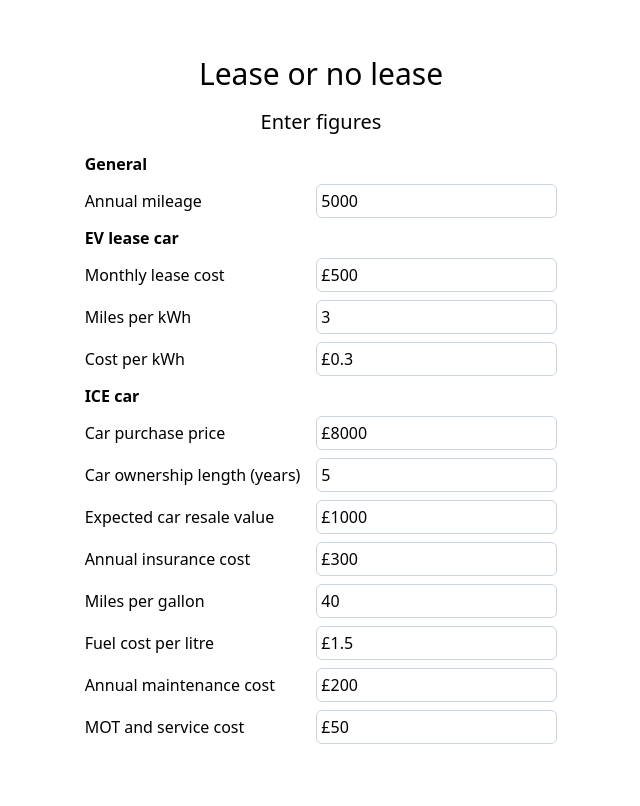
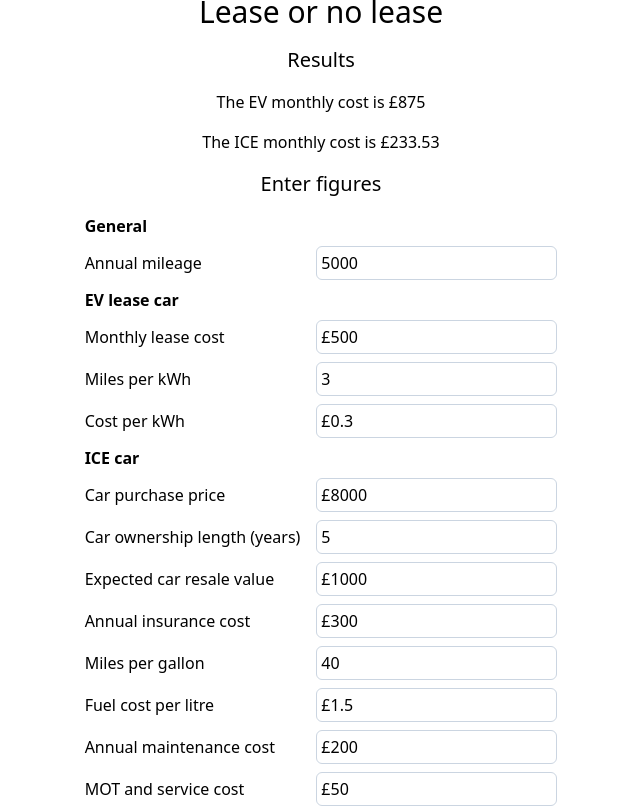
Before and after one commit to mattmarch/lease-or-no-lease, a React (Vite) app: page / in a window 1280 px wide. Shown: the whole page, without its empty margins (319-959 px from the left). Built offline with nearby package versions, Linux system fonts and the light colour scheme.

Commit message:
Add headline figures of monthly costs

```diff
--- a/src/App.tsx
+++ b/src/App.tsx
@@ -1,5 +1,6 @@
+import { CurrencyDisplay } from "./CurrencyDisplay";
 import { FigureInput } from "./FigureInput";
-import { useFigures } from "./figures";
+import { getMonthlyEvCost, getMonthlyIceCost, useFigures } from "./figures";
 
 const App = () => {
   const figures = useFigures();
@@ -7,6 +8,15 @@ const App = () => {
   return (
     <div className="flex flex-col items-center justify-center h-full space-y-4">
       <h1 className="text-3xl">Lease or no lease</h1>
+      <h2 className="text-xl">Results</h2>
+      <p>
+        The EV monthly cost is{" "}
+        <CurrencyDisplay value={getMonthlyEvCost(figures)} />
+      </p>
+      <p>
+        The ICE monthly cost is{" "}
+        <CurrencyDisplay value={getMonthlyIceCost(figures)} />
+      </p>
       <h2 className="text-xl">Enter figures</h2>
       <div className="flex flex-col items-stretch space-y-2">
         <h3 className="font-semibold">General</h3>
--- /dev/null
+++ b/src/CurrencyDisplay.tsx
@@ -0,0 +1,12 @@
+import { NumericFormat } from "react-number-format";
+
+type CurrencyDisplayProps = { value: number };
+
+export const CurrencyDisplay = ({ value }: CurrencyDisplayProps) => (
+  <NumericFormat
+    value={value}
+    prefix={"£"}
+    decimalScale={2}
+    displayType="text"
+  />
+);
--- a/src/figures.ts
+++ b/src/figures.ts
@@ -79,3 +79,39 @@ export const useFigures = () => {
     setLeaseMonthlyCost,
   };
 };
+
+export const getMonthlyEvCost = ({
+  leaseMonthlyCost,
+  evMilesPerKwh,
+  annualMileage,
+  kwhCost,
+}: Figures) => {
+  const mileageCost = (kwhCost * evMilesPerKwh * annualMileage) / 12;
+  return leaseMonthlyCost + mileageCost;
+};
+
+const litresPerGallon = 4.546;
+
+export const getMonthlyIceCost = ({
+  insurance,
+  mot,
+  annualMileage,
+  fuelCostLitre,
+  fuelMpg,
+  annualMaintenance,
+  carPurchaseCost,
+  expectedOwnershipLength,
+  expectedCarResaleValue,
+}: Figures) => {
+  const annualDepreciationCost =
+    (carPurchaseCost - expectedCarResaleValue) / expectedOwnershipLength;
+  const annualMileageCost =
+    (fuelCostLitre * litresPerGallon * annualMileage) / fuelMpg;
+  const totalAnnualCost =
+    annualDepreciationCost +
+    annualMileageCost +
+    annualMaintenance +
+    mot +
+    insurance;
+  return totalAnnualCost / 12;
+};
```
